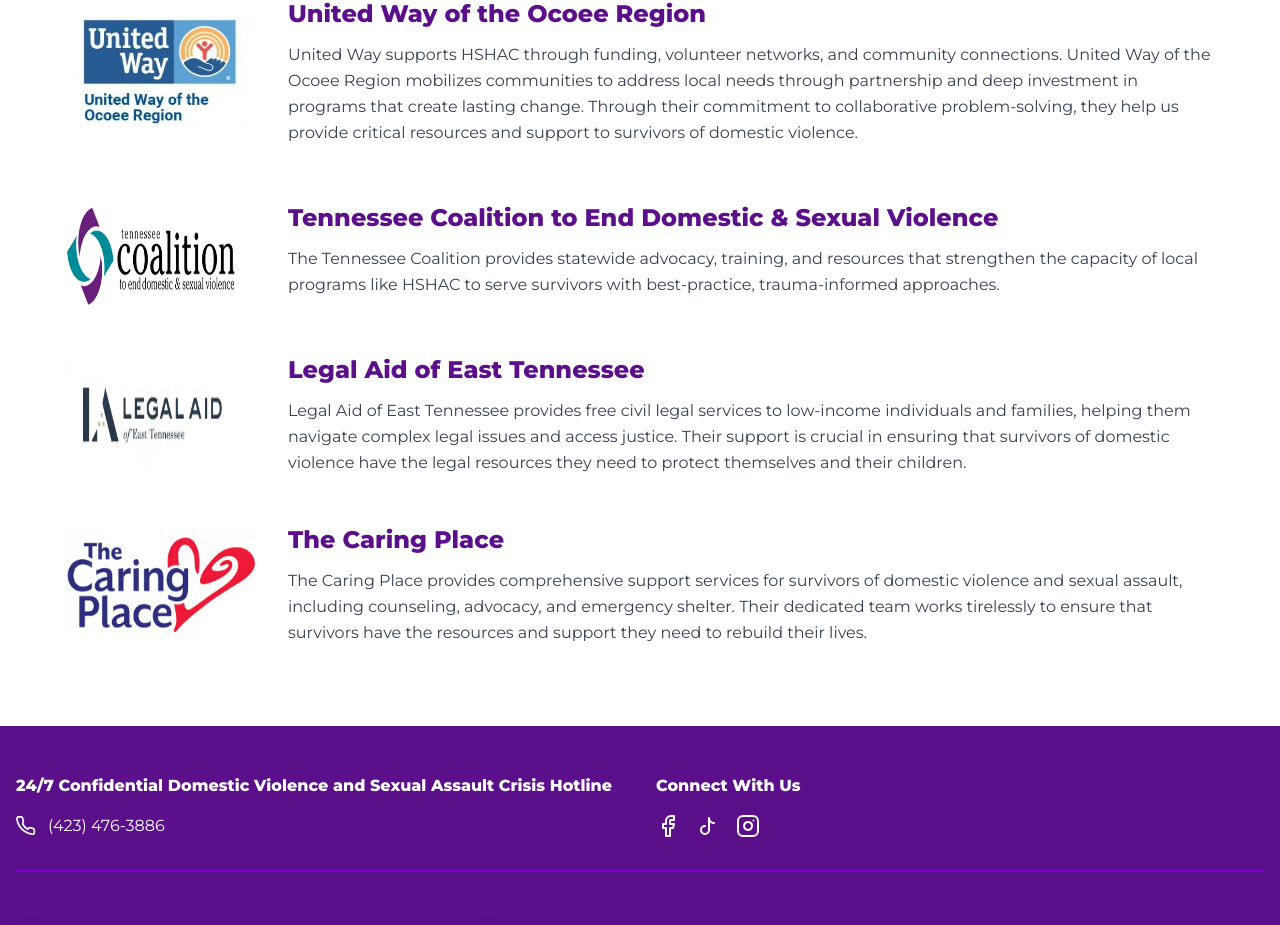
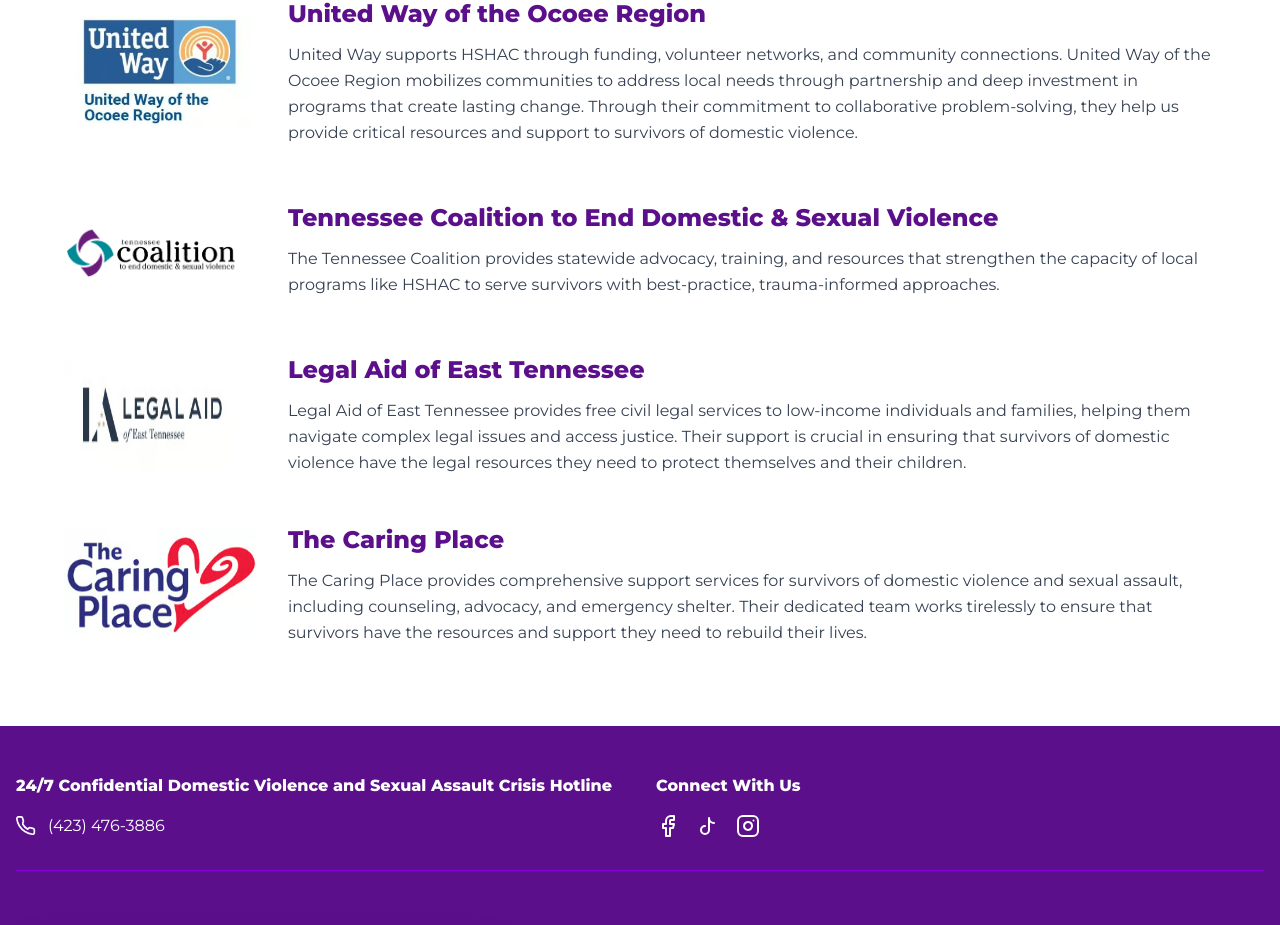
Before and after one commit to bhuddlez2/HarborSafeProject, a Next.js app in the folder frontend/: page /about in a window 1280 px wide. Shown: the part 1583-2508 px from the top of the page. Built offline with nearby package versions, Linux system fonts and the light colour scheme.

Commit message:
TN Coalition svg conversion

```diff
--- a/frontend/src/app/about/page.js
+++ b/frontend/src/app/about/page.js
@@ -124,7 +124,7 @@ export default function About() {
               <div className="shrink-0 w-48 flex justify-center">
                 <a href="https://tncoalition.org" target="_blank" rel="noopener noreferrer" aria-label="Visit Tennessee Coalition to End Domestic & Sexual Violence website (opens in new tab)">
                   <Image
-                  src="/Tennessee Coalition Logo.png"
+                  src="/Tennessee Coalition Logo.svg"
                   alt="Tennessee Coalition to End Domestic & Sexual Violence Logo"
                   width={0}
                   height={0}
```
Also changed, not shown: frontend/public/Tennessee Coalition Logo.png (deleted), frontend/public/Tennessee Coalition Logo.svg (added).
